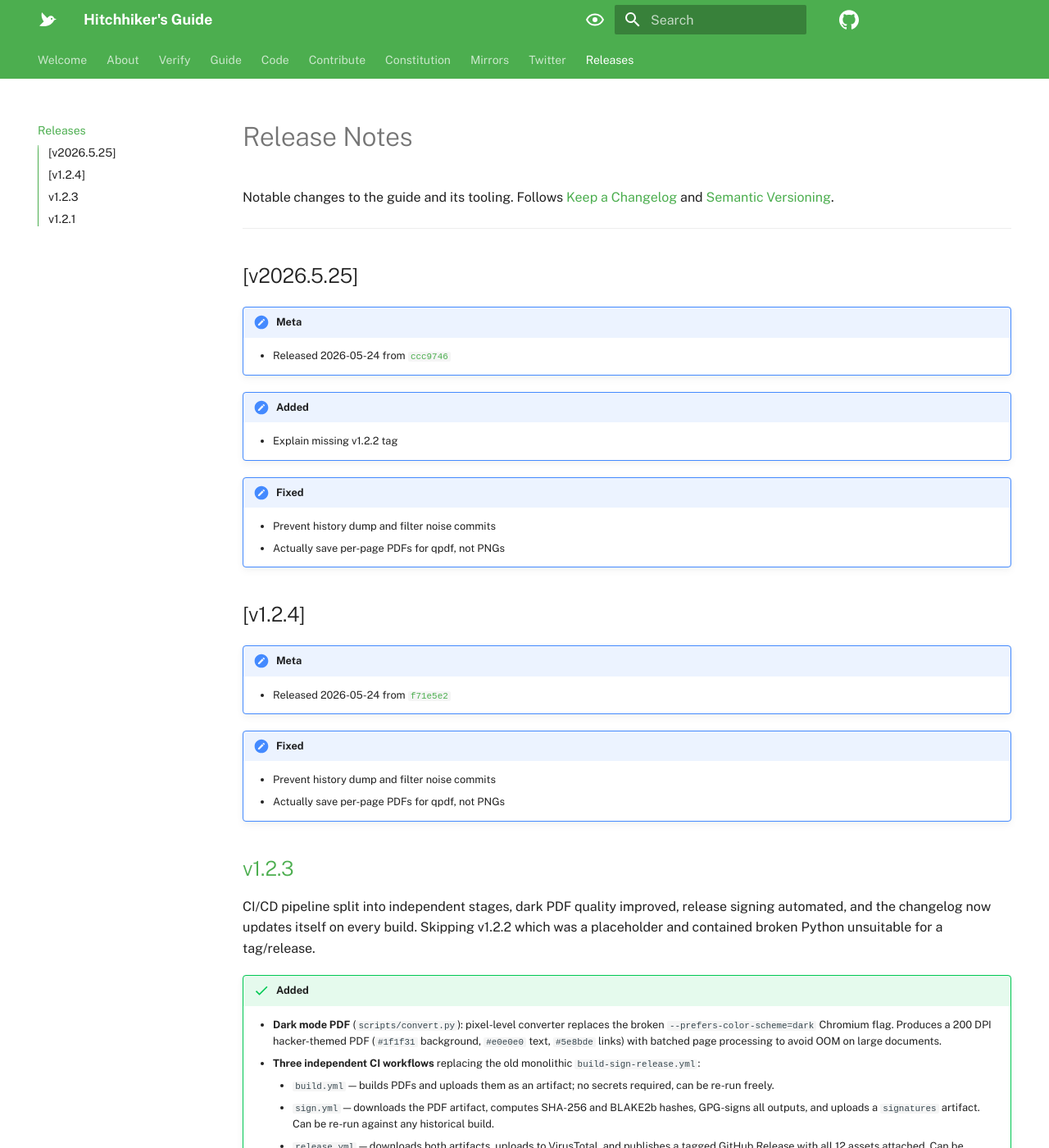
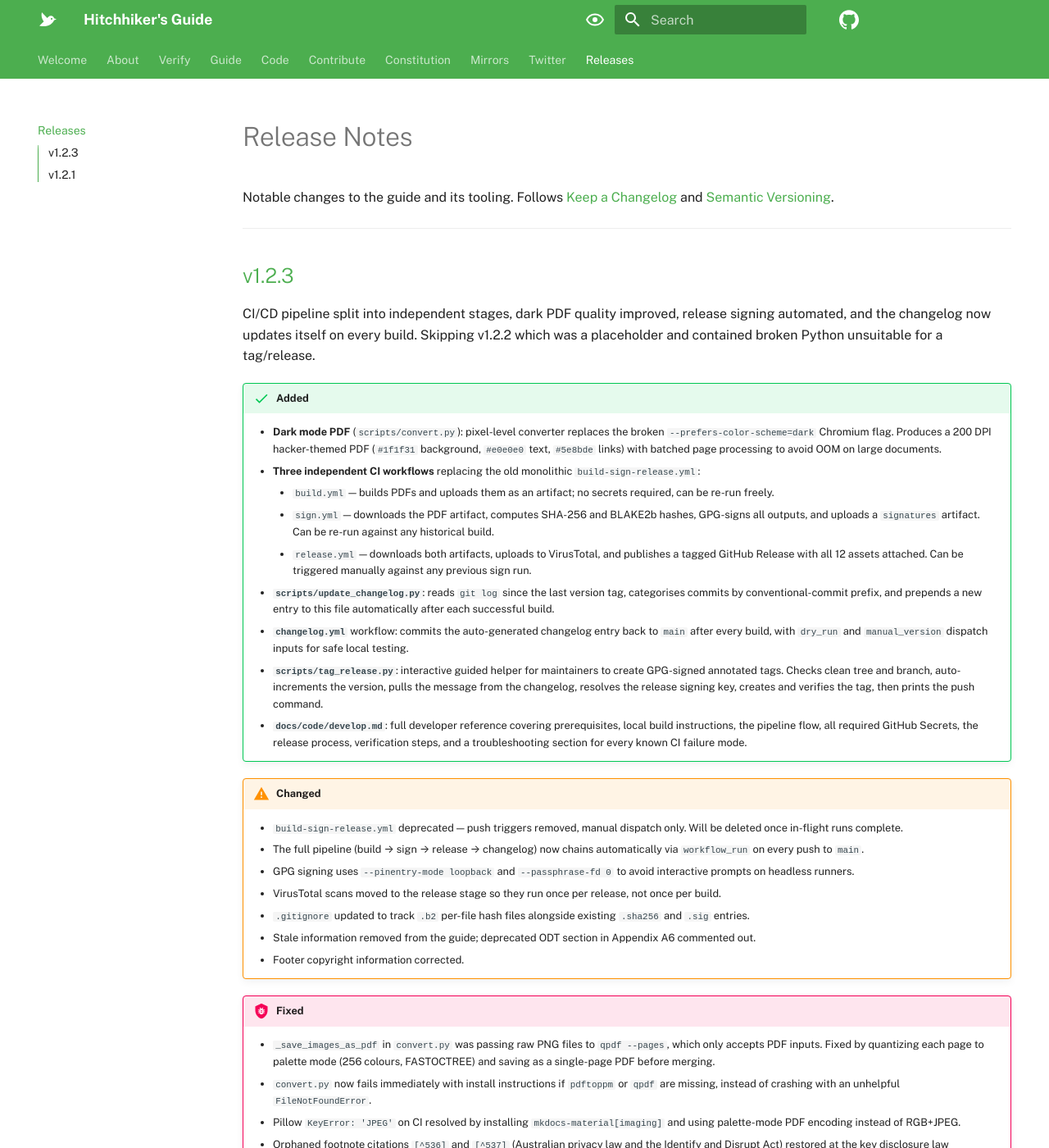
Before and after one commit to Anon-Planet/thgtoa, an MkDocs documentation site: the page built from docs/changelog/index.md, in a window 1280 px wide and 1400 px high. Shown: the whole window at 82% size. Built offline with MkDocs 1.6.1 and Material for MkDocs 9.7.7, drawn with Linux system fonts in a browser that asks for light colours; some web fonts are replaced; comment, search, counter and statistics services are not loaded.

Commit message:
change(changelog): v1.2.3
Signed-off-by: nopeitsnothing <no@anonymousplanet.org>

```diff
--- a/docs/changelog/index.md
+++ b/docs/changelog/index.md
@@ -19,32 +19,6 @@ schema:
 Notable changes to the guide and its tooling. Follows [Keep a Changelog](https://keepachangelog.com/en/1.1.0/) and [Semantic Versioning](https://semver.org/spec/v2.0.0.html).
 
 ---
-
-## [v2026.5.25]
-
-!!! Note "Meta"
-
-    - Released 2026-05-24 from [`ccc9746`](https://github.com/Anon-Planet/thgtoa/commit/ccc97461c94f5898dc44ca015dc8121640837a00)
-
-!!! Note "Added"
-
-    - Explain missing v1.2.2 tag
-
-!!! Note "Fixed"
-
-    - Prevent history dump and filter noise commits
-    - Actually save per-page PDFs for qpdf, not PNGs
-
-## [v1.2.4]
-
-!!! Note "Meta"
-
-    - Released 2026-05-24 from [`f71e5e2`](https://github.com/Anon-Planet/thgtoa/commit/f71e5e2a28f1412a3c2c26917e5b094e8cc2f51a)
-
-!!! Note "Fixed"
-
-    - Prevent history dump and filter noise commits
-    - Actually save per-page PDFs for qpdf, not PNGs
 
 ## [v1.2.3]
 
```
